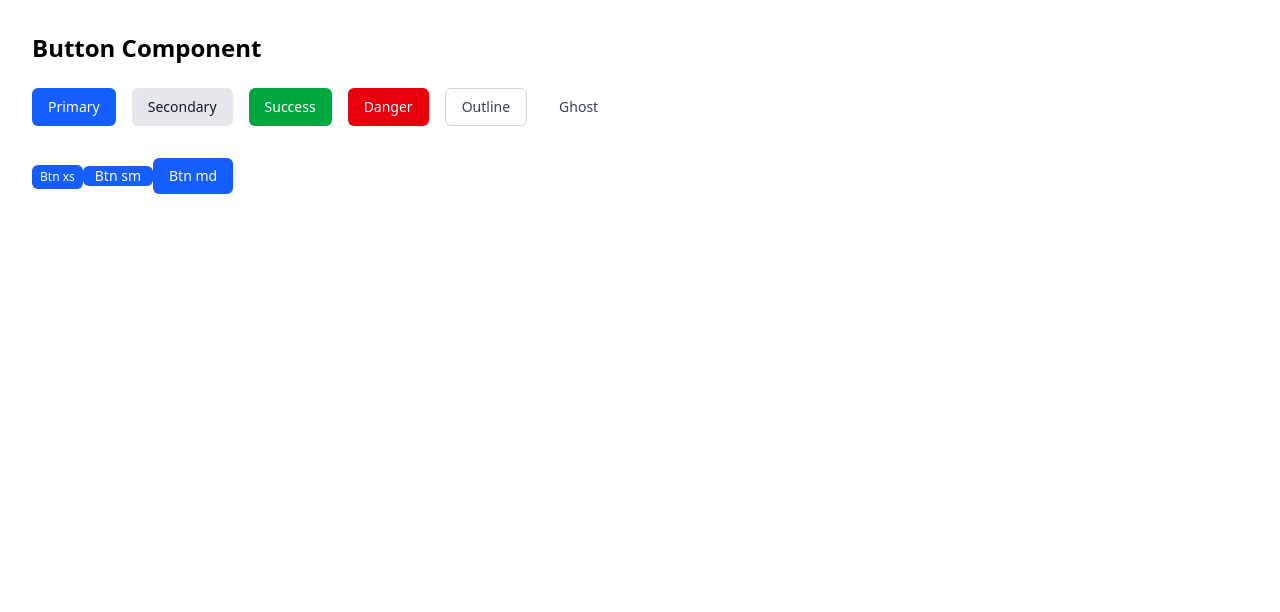
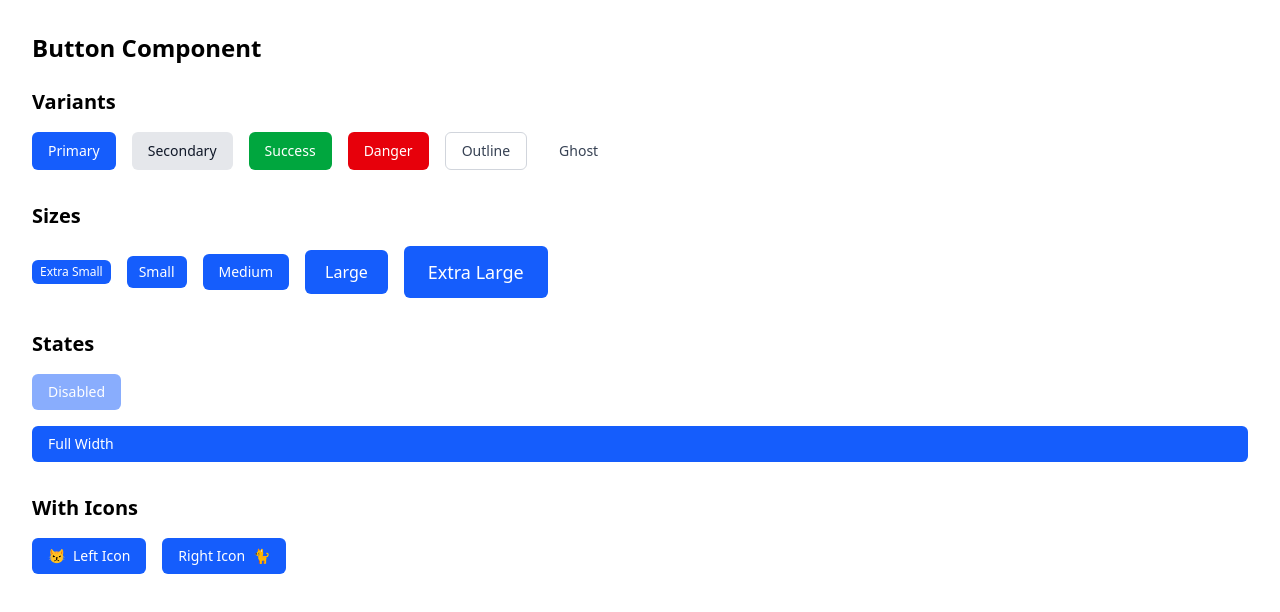
Before and after one commit to hahafiz/design-system, a React (Vite) app: page / in a window 1280 px wide. Shown: the top 612 px of the page. Built offline with nearby package versions, Linux system fonts and the light colour scheme.

Commit message:
btn component complete

```diff
--- a/src/components/Button/Button.jsx
+++ b/src/components/Button/Button.jsx
@@ -33,7 +33,7 @@ const Button = ({
   // size styling
   const sizeClasses = {
     xs: "py-1 px-2 text-xs",
-    sm: "py-1/5 px-3 text-sm",
+    sm: "py-1.5 px-3 text-sm",
     md: "py-2 px-4 text-sm",
     lg: "py-2.5 px-5 text-base",
     xl: "py-3 px-6 text-lg",
@@ -65,7 +65,7 @@ const Button = ({
     >
       {leftIcon && <span className="mr-2">{leftIcon}</span>}
       {children}
-      {rightIcon && <span className="mr-2">{rightIcon}</span>}
+      {rightIcon && <span className="ml-2">{rightIcon}</span>}
     </button>
   );
 };
--- a/src/components/Button/ButtonDemo.jsx
+++ b/src/components/Button/ButtonDemo.jsx
@@ -6,6 +6,9 @@ const ButtonDemo = () => {
     <div className="p-8 space-y-8">
       <h1 className="text-2xl font-bold mb-6">Button Component</h1>
 
+      {/* Variants */}
+      <div className="space-y-4">
+        <h2 className="text-xl font-semibold">Variants</h2>
         <div className="flex flex-wrap gap-4">
           <Button variant="primary">Primary</Button>
           <Button variant="secondary">Secondary</Button>
@@ -14,9 +17,37 @@ const ButtonDemo = () => {
           <Button variant="outline">Outline</Button>
           <Button variant="ghost">Ghost</Button>
         </div>
-      <Button size="xs">Btn xs</Button>
-      <Button size="sm">Btn sm</Button>
-      <Button size="md">Btn md</Button>
+      </div>
+
+      {/* Sizes */}
+      <div className="space-y-4">
+        <h2 className="text-xl font-semibold">Sizes</h2>
+        <div className="flex flex-wrap gap-4 items-center">
+          <Button size="xs">Extra Small</Button>
+          <Button size="sm">Small</Button>
+          <Button size="md">Medium</Button>
+          <Button size="lg">Large</Button>
+          <Button size="xl">Extra Large</Button>
+        </div>
+      </div>
+
+      {/* States */}
+      <div className="space-y-4">
+        <h2 className="text-xl font-semibold">States</h2>
+        <div className="flex flex-wrap gap-4">
+          <Button disabled>Disabled</Button>
+          <Button fullWidth>Full Width</Button>
+        </div>
+      </div>
+
+      {/* With Icons */}
+      <div className="space-y-4">
+        <h2 className="text-xl font-semibold">With Icons</h2>
+        <div className="flex flex-wrap gap-4">
+          <Button leftIcon={<span>😾</span>}>Left Icon</Button>
+          <Button rightIcon={<span>🐈</span>}>Right Icon</Button>
+        </div>
+      </div>
     </div>
   );
 };
```
Lines whose indentation alone changed are shown as unchanged.
